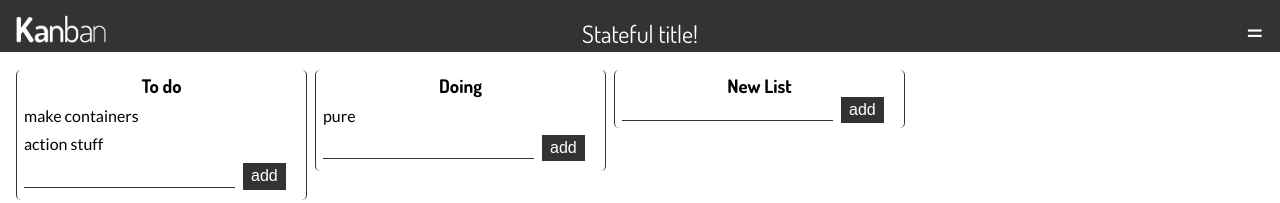
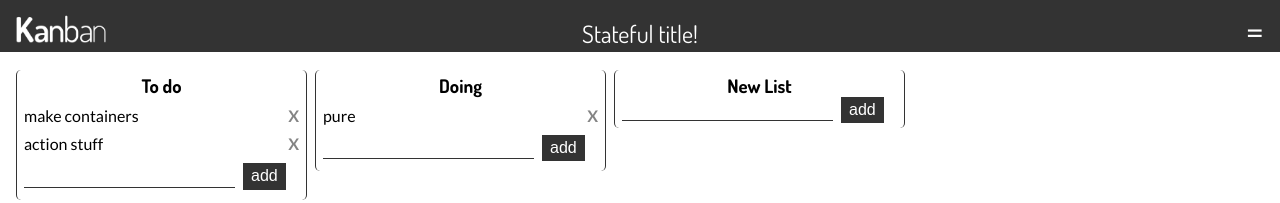
Before and after one commit to joeyfb/cando-board, a React (Create React App) app: page / in a window 1280 px wide. Shown: the top 203 px of the page. Built offline with nearby package versions, Linux system fonts and the light colour scheme.

Commit message:
REMOVE_ITEM added to item container and styled, works

```diff
--- a/src/App.css
+++ b/src/App.css
@@ -550,6 +550,16 @@ button {
   background: #333;
   padding: 0.25rem 0.5rem; }
 
+.delete-self {
+  font-weight: bold;
+  float: right;
+  cursor: pointer;
+  color: #848484; }
+  .delete-self:hover {
+    color: #f00; }
+  .delete-self:hover, .delete-self {
+    transition: color 0.25s ease-in-out; }
+
 @media screen and (max-width: 600px) {
   div.lists-wrapper {
     margin-top: 120px; }
--- a/src/components/Item.js
+++ b/src/components/Item.js
@@ -6,12 +6,19 @@ const Item = ({
                 id,
                 created,
                 checklists,
+                onClick
               }) =>
 (
      <li>
          <div className="card-item">
             <h4>
                 {title}
+
+                <span
+                  className="delete-self"
+                  onClick={() => onClick()}
+                >X
+                </span>
             </h4>
 
             <div className="inner-item">
--- a/src/components/List.js
+++ b/src/components/List.js
@@ -1,5 +1,5 @@
 import React from 'react'
-import Item from './Item'
+import Item from '../containers/ChangableItem'
 import AddItem from '../containers/AddItem'
 
 const List = ({
@@ -21,6 +21,7 @@ const List = ({
                     title={item.title}
                     key={item.id}
                     id={item.id}
+                    listId={id}
                     description={item.description}
                     created={item.created}
                 />
--- /dev/null
+++ b/src/containers/ChangableItem.js
@@ -0,0 +1,31 @@
+import React from 'react'
+import { connect } from 'react-redux'
+import { removeItem } from '../actions'
+import Item from '../components/Item'
+
+const mapStateToProps = (state, ownProps) =>
+({
+
+})
+
+const mapDispatchToProps = (dispatch, ownProps) =>
+({
+  onClick: () =>
+    {
+      const message = 'This cannot be undone, are you sure?'
+
+      if ( ! confirm(message) )
+      {
+        return
+      }
+
+      dispatch(removeItem(ownProps.listId, ownProps.id))
+    }
+})
+
+const DeletableItem = connect(
+  mapStateToProps,
+  mapDispatchToProps
+)(Item)
+
+export default DeletableItem
--- a/src/reducers/index.js
+++ b/src/reducers/index.js
@@ -1,4 +1,3 @@
-import { combineReducers } from 'redux'
 import board from './board'
 
 const boardApp = board
--- a/src/sass/partials/_base.scss
+++ b/src/sass/partials/_base.scss
@@ -4,6 +4,7 @@
 $color-black: #333;
 $color-gray: #848484;
 $color-white: #fff;
+$color-red: #f00;
 
 $font-fancy: 'Dosis', sans-serif;
 $font-plain: "Lato", sans-serif;
@@ -254,3 +255,23 @@ button
 
     padding: 0.25rem 0.5rem;
 }
+
+.delete-self
+{
+  font-weight: bold;
+  float: right;
+
+  cursor: pointer;
+  color: $color-gray;
+
+  &:hover
+  {
+    color: $color-red;
+  }
+
+  &:hover,
+  &
+  {
+    transition: color 0.25s ease-in-out;
+  }
+}
```
